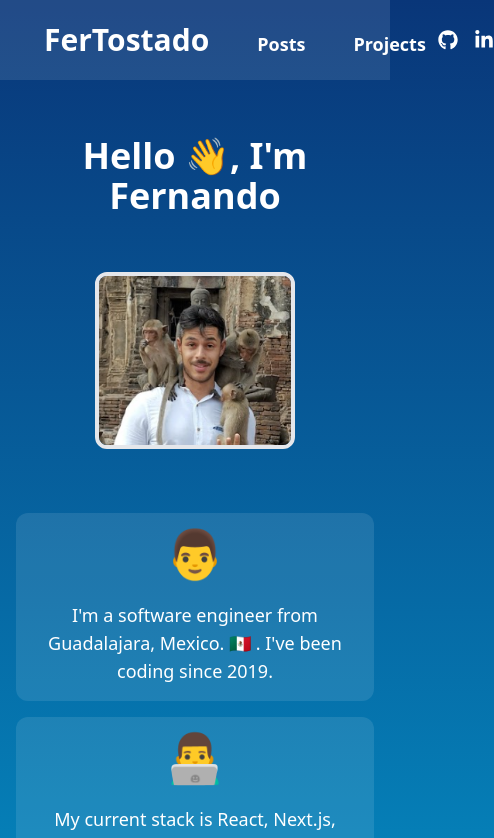
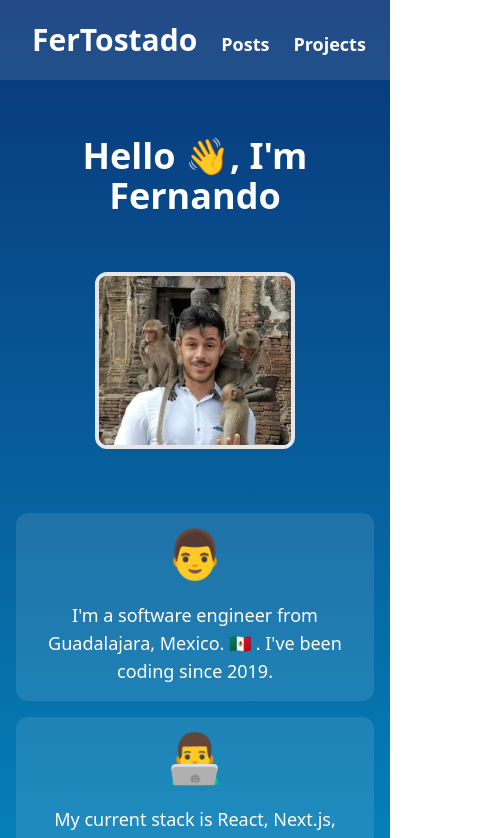
Before and after one commit to esponges/fer-personal-site, a Next.js app: page / in a window 390 px wide. Shown: the top 838 px of the page, 494 px wide, since content can reach past the window. Built offline with nearby package versions, Linux system fonts and the light colour scheme.

Commit message:
fix navbar mobile

```diff
--- a/src/components/layouts/navbar.tsx
+++ b/src/components/layouts/navbar.tsx
@@ -19,7 +19,7 @@ const NavbarLink = ({
       href={href}
       className={`ml-6`}
     >
-      <span className={`rounded p-3 font-bold text-white ${textSize} ${className}`}>
+      <span className={`rounded md:p-3 font-bold text-white ${textSize} ${className}`}>
         {children}
       </span>
     </Link>
@@ -32,29 +32,31 @@ export const Navbar = () => {
   return (
     <nav className="flex h-20 flex-row items-center bg-white/10 px-2 md:px-0">
       <div className="w-full">
-        <div className="mx-auto flex max-w-3xl justify-between">
+        <div className="mx-auto md:flex max-w-3xl justify-between xs:text-center">
           <div className="">
             <NavbarLink
               href={Routes.home}
-              textSize="text-3xl"
+              textSize="md:text-2xl text-3xl"
               className={navElHoverClass}
             >
               FerTostado
             </NavbarLink>
             <NavbarLink
               href={Routes.posts}
+              textSize="md:text-xl lg:text-2xl text-lg"
               className={navElHoverClass}
             >
               Posts
             </NavbarLink>
             <NavbarLink
               href={Routes.projects}
+              textSize="md:text-xl lg:text-2xl text-lg"
               className={navElHoverClass}
             >
               Projects
             </NavbarLink>
           </div>
-          <div className="flex flex-row items-center gap-4">
+          <div className="md:flex hidden flex-row items-center gap-4">
             <SocialMediaIcon
               url="https://github.com/esponges"
               icon="github"
```
